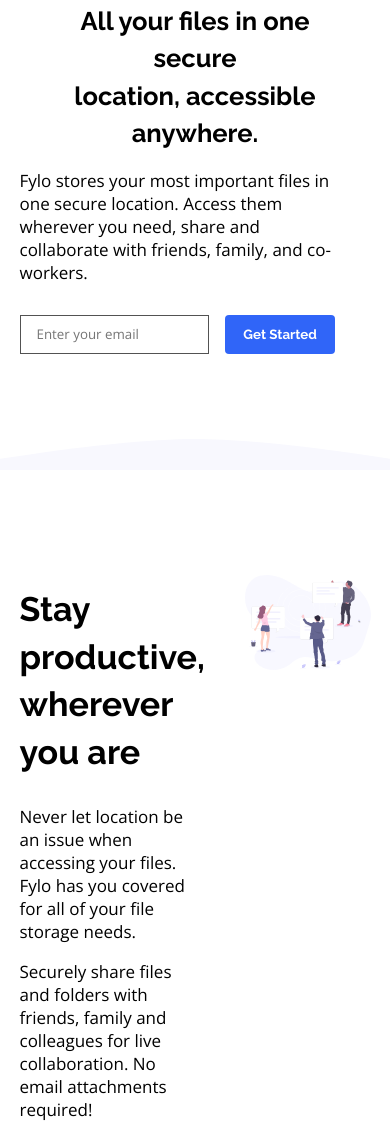
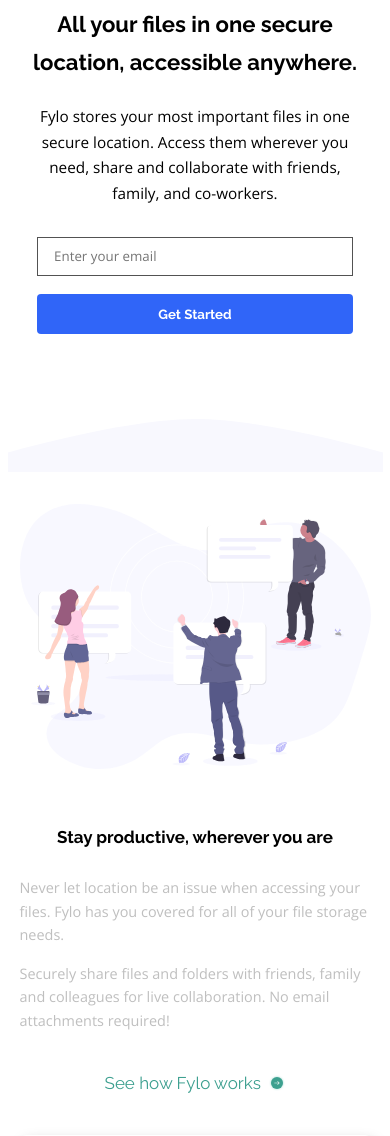
Before and after one commit to sauravchamoli17/Fylo-landing-page-with-two-column-layout--Frontendmentor-Challenge, a plain HTML site: page index.html in a window 390 px wide. Shown: the part 424-1560 px from the top of the page. Drawn offline with nearby package versions, Linux system fonts and the light colour scheme.

Commit message:
Another Commit:

```diff
--- a/css/main.scss
+++ b/css/main.scss
@@ -56,17 +56,20 @@ nav{
             font-size:2rem;
             line-height:2.8rem;
             animation:scale 1.5s ease-in-out;
+            animation-delay:0.2s;
         }
         p{
             width:90%;
             font-family:$opensans;
             animation:scale 1.5s ease-in-out;
+            animation-delay:0.4s;
         }
         form{
             width:90%;
             display:flex;
             margin-top:1.8em;
             animation:scale 1.5s ease-in-out;
+            animation-delay:0.6s;
             .email{
                 width:60%;
                 border:1px solid hsl(0, 0%, 32%);
@@ -130,12 +133,14 @@ main{
     p{
         width:90%;
         font-family:$opensans;
+        color:$lightgray;
     }
     a{
         display:inline-flex;
         align-items: center;
         text-decoration:none;
         color:$moderatecyan;
+        font-family:$raleway;
         img{
             padding-left:0.5em;
         }
@@ -413,24 +418,29 @@ footer{
 // Media Queries for Smartphones
 @media (min-width:320px) and (max-width:480px){
     nav{
-        width:95%;
+        width:100%;
          margin-top:1.5em;
          ul{
-             margin:0.35em 0em 0em 1.6em;
+             margin-left:auto;
+             order:2;
+             margin-top:0;
+             margin-right:1em;
             li{
-                padding-left:1.4em;
+                padding-left:1.6em;
+                padding-top:0.1em;
+                a{
+                    font-size:0.82rem;
+                }
             }
          }
     }
-    .underline{
-        font-size:0.82rem;
-    }
     .nav_logo{
-        width:100px;
-        height:30px;
+        width:80px;
+        height:25px;
+        padding-left:0.8em;
         img{
-        width:100px;
-        height:30px;
+        width:80px;
+        height:25px;
         }
     }
     // First Section
@@ -439,12 +449,20 @@ footer{
         .content{
             order:2;
            h1{
-            font-size:1.5rem;
+            font-size:1.3rem;
             line-height:2.2rem;
             text-align: center;
-            width:90%;
+            width:95%;
             margin:0 auto;
             margin-top:1.5em;
+           }
+           p{
+               width:90%;
+               margin:0 auto;
+               margin-top:1.5em;
+               text-align:center;
+               font-size:0.9rem;
+               line-height:1.5rem;
            }
         }
         figure{
@@ -452,5 +470,60 @@ footer{
             margin-top:2em;
         }
     }
-    // First Section COntent Styling
+    .First .content form {
+        flex-direction: column;
+        margin:0 auto;
+        margin-top: 1.8em;
+        .email{
+            width:100%;
+        }
+        .get_started{
+            margin:0 auto;
+            margin-top:1.4em;
+            width:100%;
+            height:3em;
+        }
+    }
+    // First Section Content Styling Completed
+
+    // Curve Pattern
+    main{
+    background: url("../images/bg-curve-mobile.svg") no-repeat center top;
+    margin-top:5em;
+    }
+    // Second Section
+    .Second{
+        padding-top:5em;
+        flex-direction: column;
+        figure{
+            margin:0 auto;
+        }
+        .content_second{
+            order:2;
+            margin-top:1.5em;
+        }
+        h1{
+            text-align:center;
+            font-size:1rem;
+        }
+        p{
+            color:$lightgray;
+            font-size:0.85rem;
+            line-height:1.4rem;
+            width:100%;
+            margin-right:0.6em;
+        }
+        .fylo_works{
+            display:flex;
+            justify-content: center;
+        }
+        a{
+            margin-top:1.5em;
+        }
+    }
+    // Testimonial Card
+    .testimonal_card{
+        width:100%;
+        margin-top:2.5em;
+    }
 }
--- a/index.html
+++ b/index.html
@@ -72,10 +72,12 @@
         Securely share files and folders with friends, family and colleagues for
         live collaboration. No email attachments required!
         </p>
+        <div class="fylo_works">
           <a href="#" class="underline" aria-label="Fylo Description">
             See how Fylo works
           <img src="./images/icon-arrow.svg" alt="Arrow Icon">
           </a>
+        </div>
       <div class="testimonal_card">
         <img src="./images/icon-quotes.svg" alt="Quotes Icon">
         <p>
```
Also changed, not shown: css/main.css, 2 other files.
